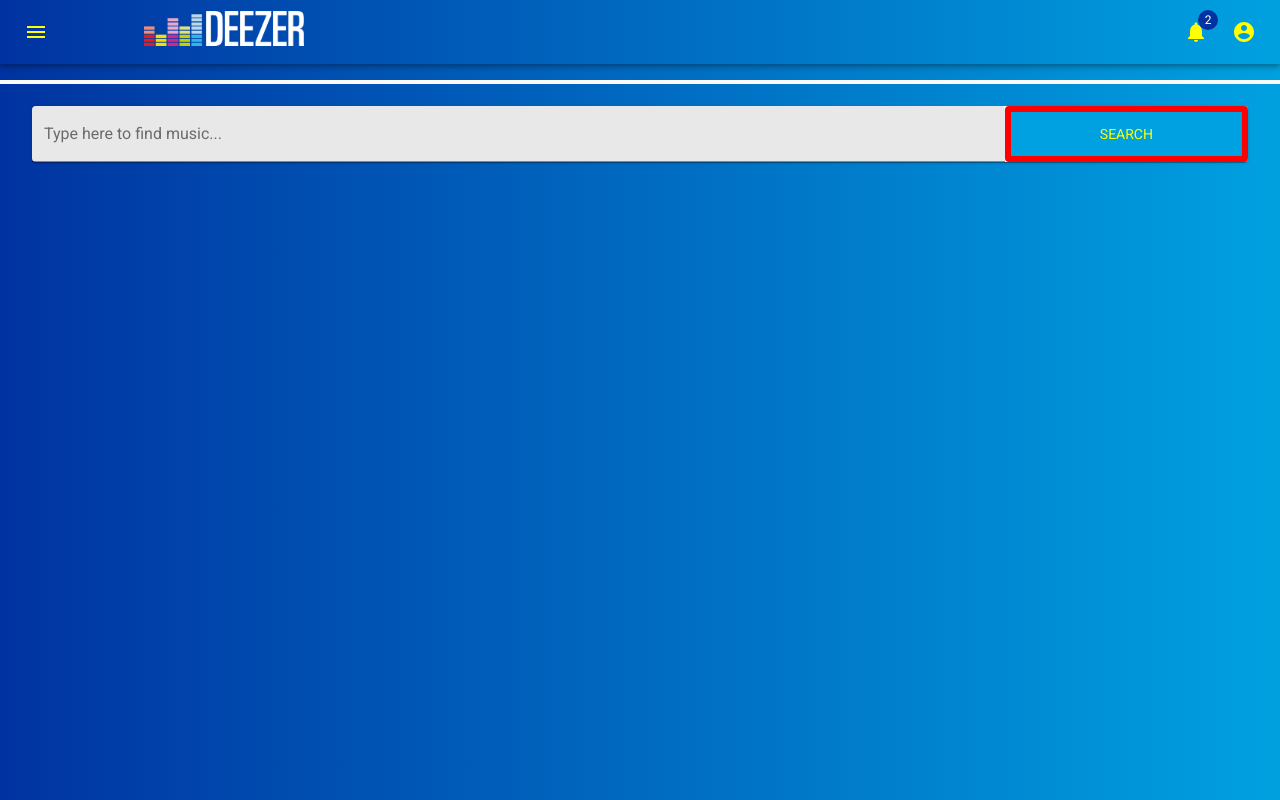
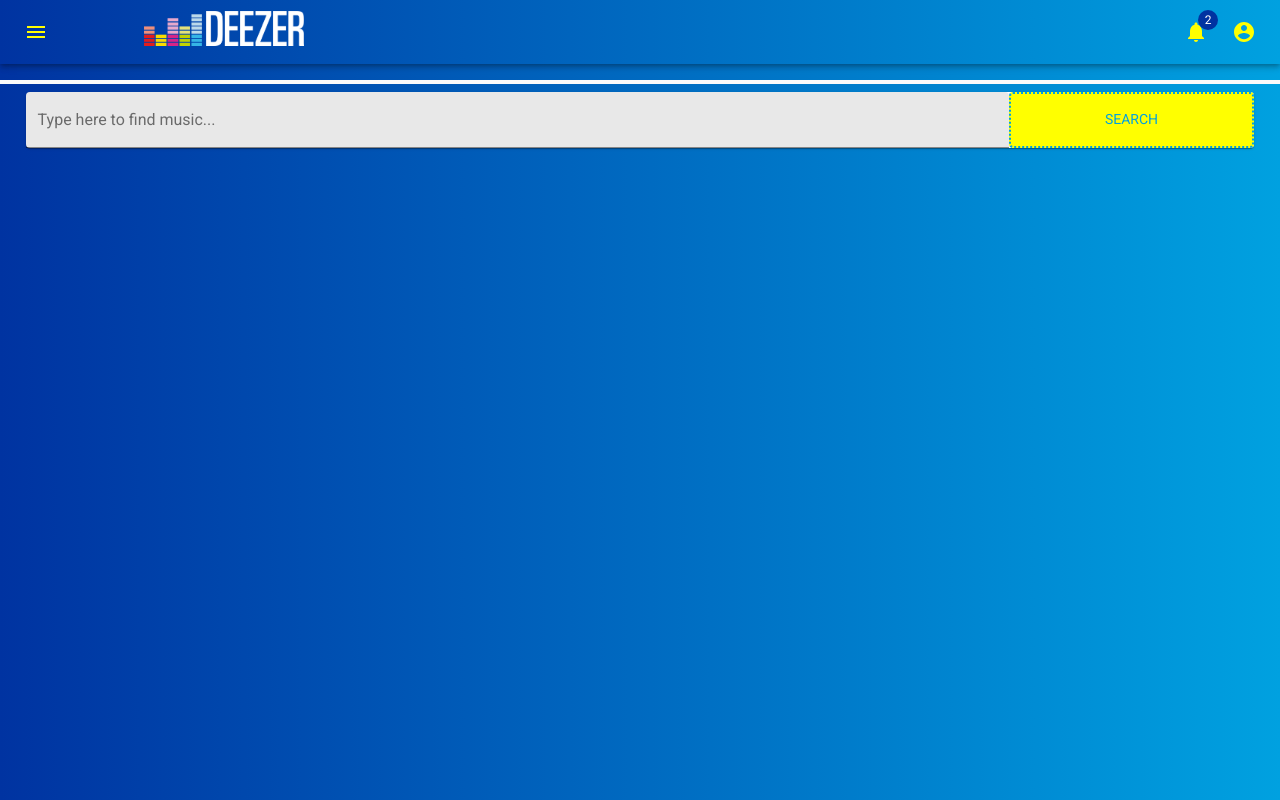
Before and after one commit to kaylemaclou/dvt-hackerrank-assessment, a React (Create React App) app: page / in a window 1280 px wide. Built offline with nearby package versions, Linux system fonts and the light colour scheme.

Commit message:
Call to Deezer API working

```diff
--- a/src/components/FindTitlesView.tsx
+++ b/src/components/FindTitlesView.tsx
@@ -1,21 +1,21 @@
 import React, { useState } from 'react';
+import { Paper, TextField, Button } from '@material-ui/core';
 import { makeStyles } from '@material-ui/core/styles';
-import { Paper, TextField, Button } from '@material-ui/core';
 
 const useStyles = makeStyles((theme) => ({
   paperContainer: {
     flex: '1 1 80%',
-    margin: '.5rem 2rem',
-    marginTop: '1.6em',
-    verticalAlign: 'center'
+    verticalAlign: 'center',
+    margin: '.5rem 1.6rem',
+    border: '0px dotted #00A1E0'
   },
-  searchCriterionTextField: { width: '80%' },
+  searchCriterionTextField: { width: '80%', border: 0 },
   searchButton: {
     width: '20%',
     height: 56,
-    border: '.4rem solid red',
-    color: 'yellow',
-    background: '#00A1E0'
+    border: '2px dotted #00A1E0',
+    color: '#00A1E0',
+    background: 'yellow'
   }
 }));
 
--- a/src/components/MainView.tsx
+++ b/src/components/MainView.tsx
@@ -1,9 +1,8 @@
 import React, { useEffect, useState } from 'react';
+import { Grid } from '@material-ui/core';
 import { makeStyles } from '@material-ui/core/styles';
-import Paper from '@material-ui/core/Paper';
-import { Button, Grid, TextField, Typography } from '@material-ui/core';
-//import CardView from './CardView.tsx';
-import DeezerApiHttpClient from '../services/deezer-api-client-service';
+import DeezerApiHttpClient from '../services/DeezerApiHttpClient';
+import FindTitlesView from './FindTitlesView';
 
 const useStyles = makeStyles((theme) => ({
   root: {
@@ -13,17 +12,6 @@ const useStyles = makeStyles((theme) => ({
     overflowX: 'hidden',
     backgroundImage: 'linear-gradient(90deg, #0033A1, #00A1E0);',
     color: 'yellow'
-  },
-
-  title: {
-    flex: '1 1 80%',
-    margin: '.5rem 2rem'
-  },
-  container: { backgroundColor: 'transparent' },
-  paper: {
-    padding: theme.spacing(2),
-    textAlign: 'center',
-    color: theme.palette.text.secondary
   },
   gridContainer: {
     padding: '2rem'
@@ -37,6 +25,7 @@ export default function MainView() {
     try {
       const titlesFound: Array<Object> =
         await DeezerApiHttpClient.searchForTitle(searchString);
+      console.log(titlesFound);
     } catch (error) {
       alert(`An error occured whilst searching for titles. ${error.message}`);
     }
@@ -44,31 +33,9 @@ export default function MainView() {
 
   return (
     <div className={classes.root} style={{ flex: 9 }}>
-      <Paper
-        className={classes.title}
-        style={{ marginTop: '1.6em', verticalAlign: 'center' }}
-      >
-        <TextField
-          id="outlined-basic"
-          label="Type here to find music..."
-          variant="filled"
-          style={{ width: '80%', marginTop: '' }}
-        />
-        {/* <Button onClick={props.closeHandler} color="primary"> */}
-        <Button
-          color="primary"
-          style={{
-            width: '20%',
-            height: 56,
-            border: '.4rem solid red',
-            color: 'yellow',
-            background: '#00A1E0'
-          }}
-        >
-          Search
-        </Button>
-      </Paper>
-
+      <FindTitlesView
+        searchButtonClickHandler={findTitlesMatchingSearchString}
+      />
       <Grid
         container
         spacing={4}
--- a/src/index.tsx
+++ b/src/index.tsx
@@ -7,6 +7,9 @@ import * as serviceWorker from './serviceWorker';
 
 console.log('process.env.NODE_ENV');
 console.log(process.env.NODE_ENV);
+console.log('process.env.REACT_APP_DEEZER_API_BASE_URL');
+console.log(process.env.REACT_APP_DEEZER_API_BASE_URL);
+
 ReactDOM.render(
   <React.StrictMode>
     <App />
--- a/src/services/deezer-api-client-service.ts
+++ b/src/services/DeezerApiHttpClient.ts
@@ -1,13 +1,17 @@
 export default class DeezerApiHttpClient {
   static searchForTitle(searchString: string): Promise<Array<any>> {
     return fetch(
-      `${process.env.DEEZER_API_BASE_URI}/search?q=${searchString}`,
+      `${process.env.REACT_APP_DEEZER_API_BASE_URL}/search?q=${searchString}`,
       {
         method: 'GET',
         headers: new Headers({
           //              Authorization: `Bearer ${AadUser.user.accessToken}`
         })
       }
-    ).then((response) => response.json());
+    )
+      .then((response) => response.json())
+      .catch((error) => {
+        throw new Error(`Unable to Deezer API. ${error.message}`);
+      });
   }
 }
```
Also changed, not shown: 2 other files (tests, documents, lock files or other folders).
